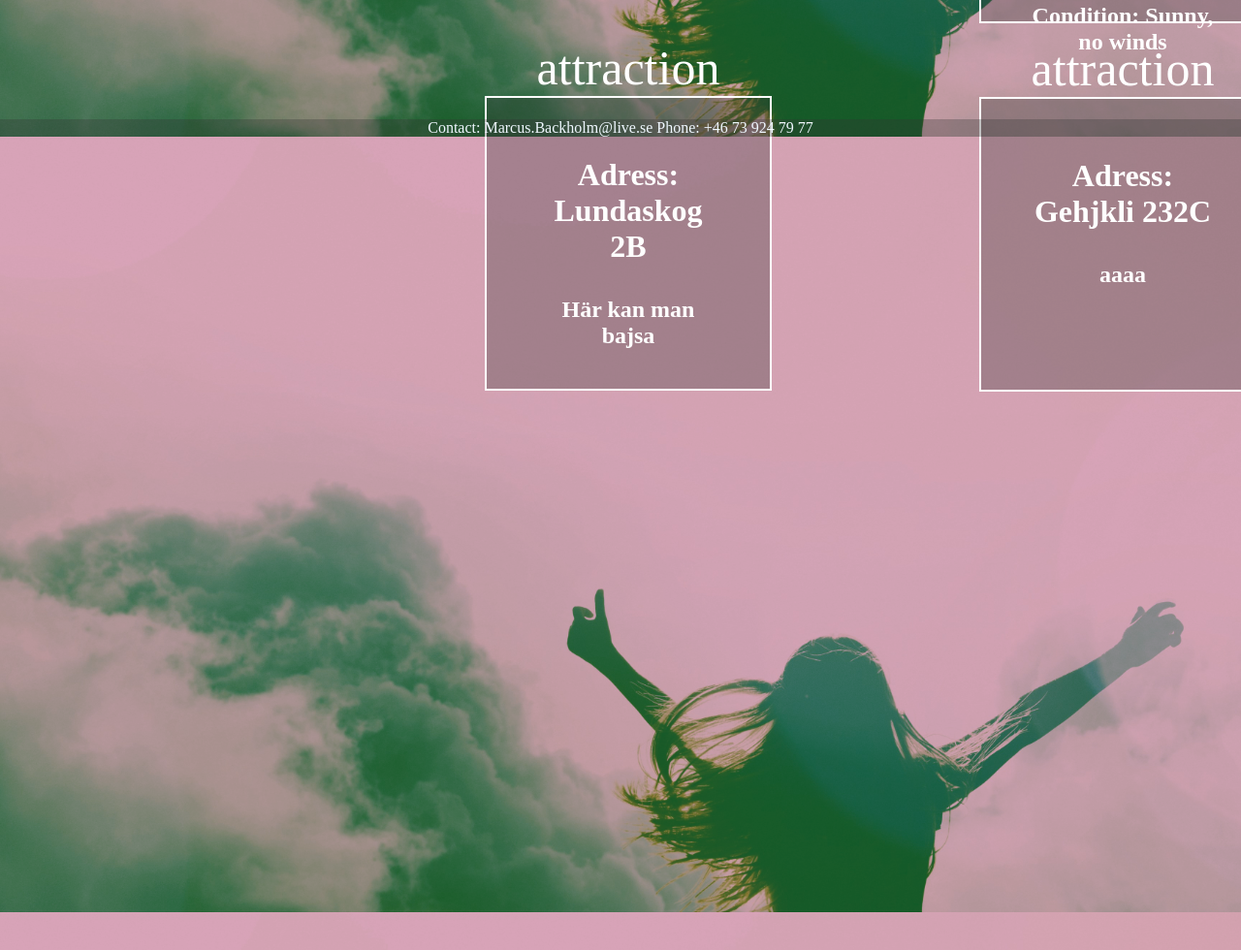
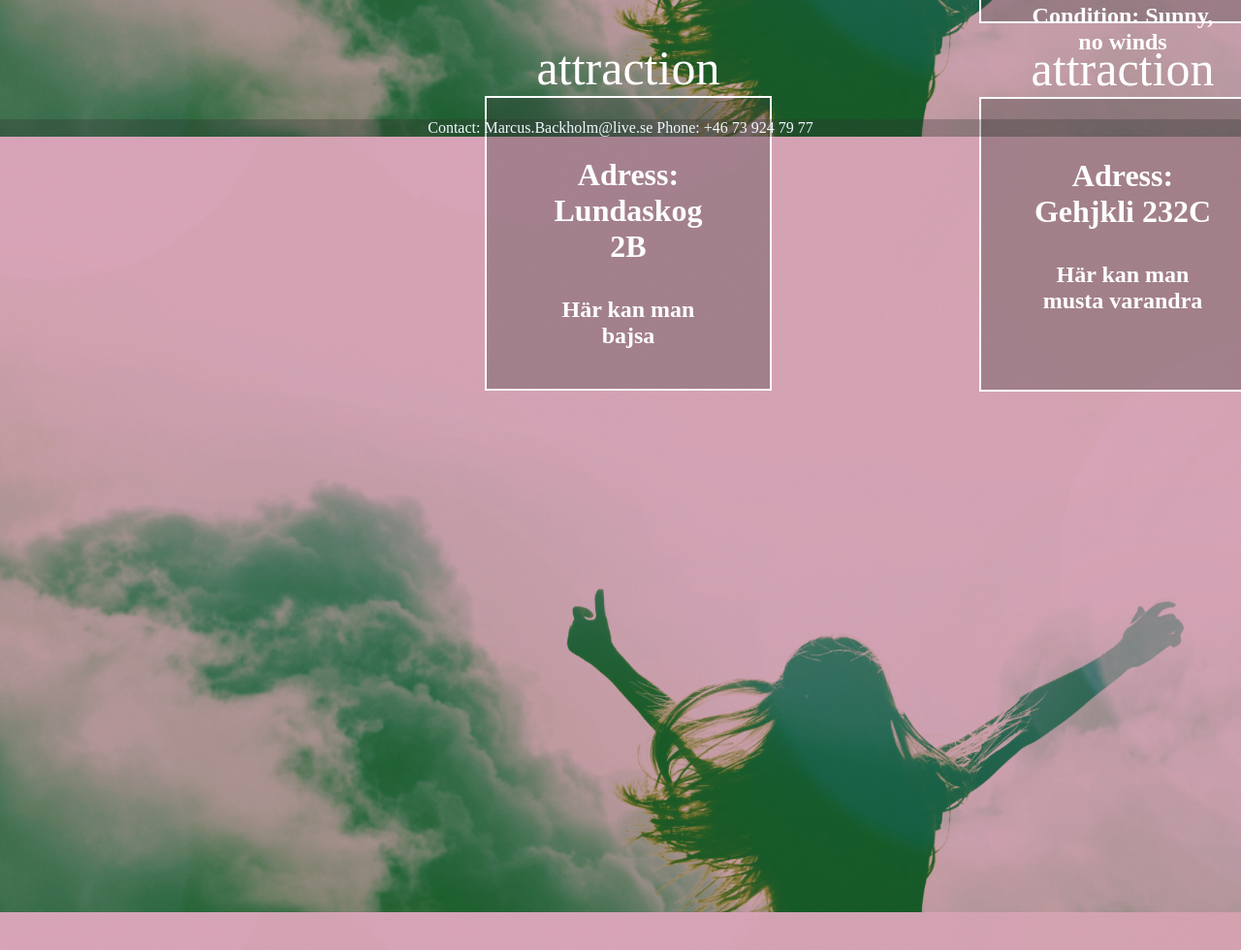
Before and after one commit to MarcusBackholm/JavaScript-Uppgift-2, a plain HTML site: page index.html in a window 1280 px wide. Shown: the part 659-1639 px from the top of the page at 97% size. Drawn offline with Linux system fonts and the light colour scheme.

Commit message:
Minor fix with top 20 box.

```diff
--- a/index.html
+++ b/index.html
@@ -50,14 +50,14 @@
                 <br/>
                 <h1 style="position: relative; top: -65px;" class="name" id="name">Adress: Gehjkli 232C</h1>
                 <br />
-                <h2 style="position: relative; top: -50px;" class="desc">aaaa</h2>
+                <h2 style="position: relative; top: -50px;" class="desc">Här kan man musta varandra</h2>
                </div>
                <div class="box4">
                 <p style="font-size: 50px; position: relative; top: -110px;">attraction</p>
                 <br/>
                 <h1 style="position: relative; top: -65px;" class="name" id="name">Adress: shy mjino 3A</h1>
                 <br />
-                <h2 style="position: relative; top: -50px;" class="desc">aaaa</h2>
+                <h2 style="position: relative; top: -50px;" class="desc">10.000 tyska bögar</h2>
                </div>
                <div class="box5">
                 <p style="font-size: 22px; position: relative; top: -35px;">Top 20 search</p>
```
